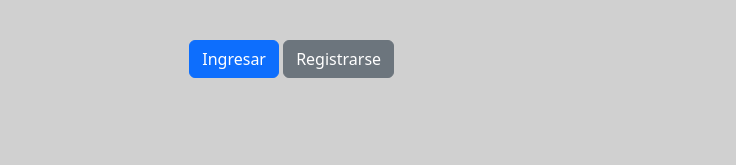
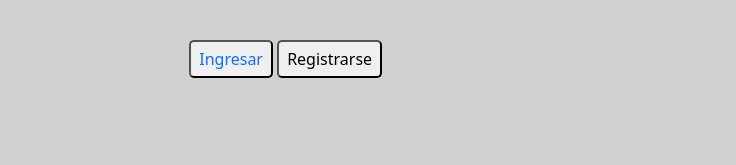
Before and after one commit to JoseJulianSilvaEstupinanADSO/Proyecto-layout, a plain HTML site: page index.html in a window 1280 px wide. Shown: the part 495-660 px from the top of the page, 544-1280 px from the left. Drawn offline with nearby package versions, Linux system fonts and the light colour scheme.

Commit message:
pequeño adelanto

```diff
--- /dev/null
+++ b/Css/Componentes.css
@@ -0,0 +1,8 @@
+.button{
+    text-align: center;
+    padding: 5px 8px;
+    border-radius: 5px;
+}
+.btn__link{
+    text-decoration: none;
+}
--- a/Css/style.css
+++ b/Css/style.css
@@ -1,3 +1,11 @@
+@import url(Componentes.css);
+
+*{
+    box-sizing: border-box;
+    margin: 0;
+    padding: 0;
+}
+
 body{
     background: #D0D0D0;
     display: flex;
--- a/index.html
+++ b/index.html
@@ -23,8 +23,8 @@
                     <input type="text" class="form-control" id="formGroupExampleInput2" placeholder="Contraseña">
                 </div>
                 <div class="d-grid gap-2 d-md-block">
-                    <button class="btn btn-primary" type="button">Ingresar</button>
-                    <button class="btn btn-secondary" type="button">Registrarse</button>
+                    <button class="button " type="button"><a class="btn__link" href="Vistas/cliente.html">Ingresar</a></button>
+                    <button class="button" type="button">Registrarse</button>
                 </div>
             </form>
         </div>
```
Also changed, not shown: Vistas/cliente.html (+10 -6 lines).
